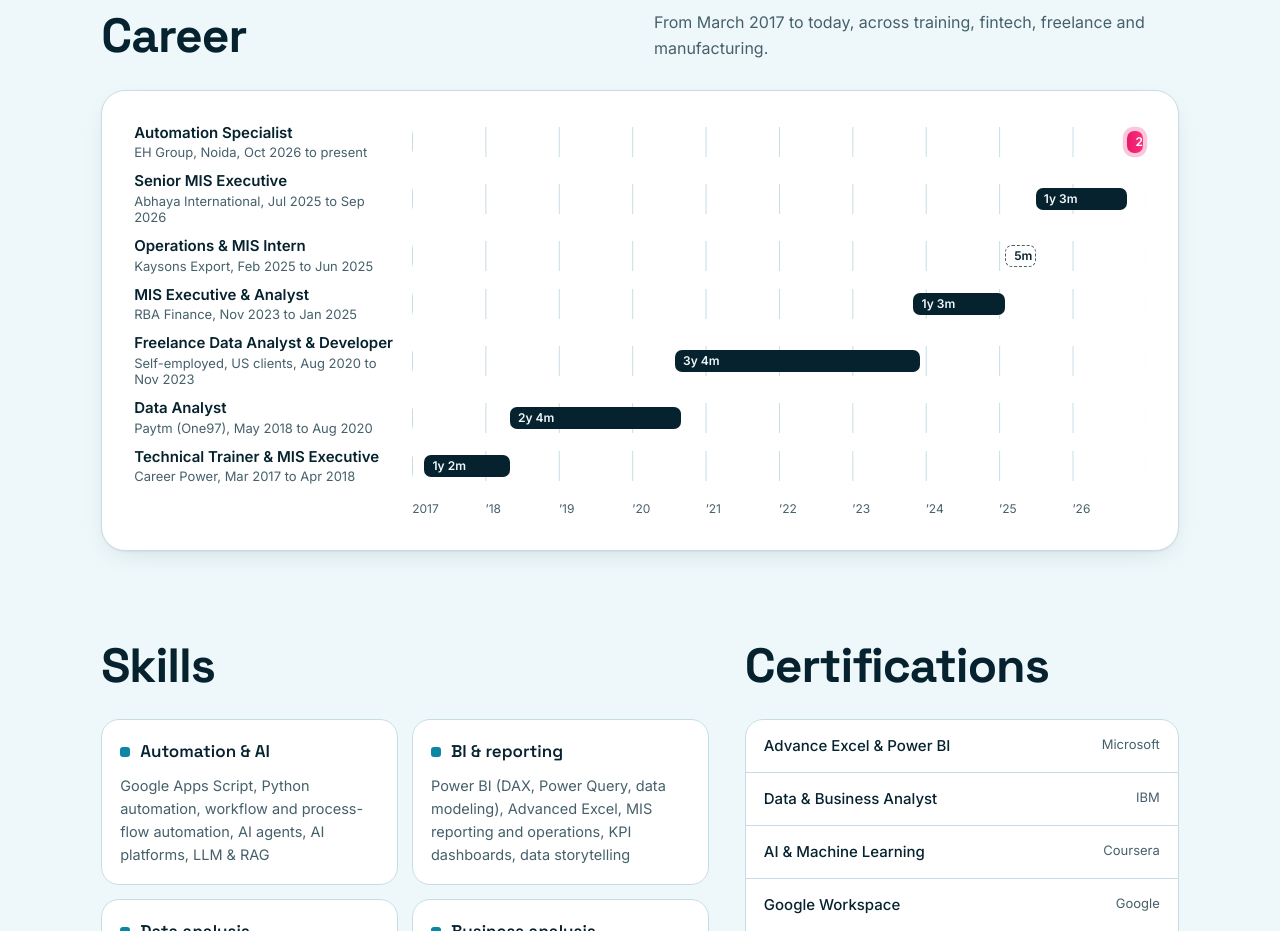
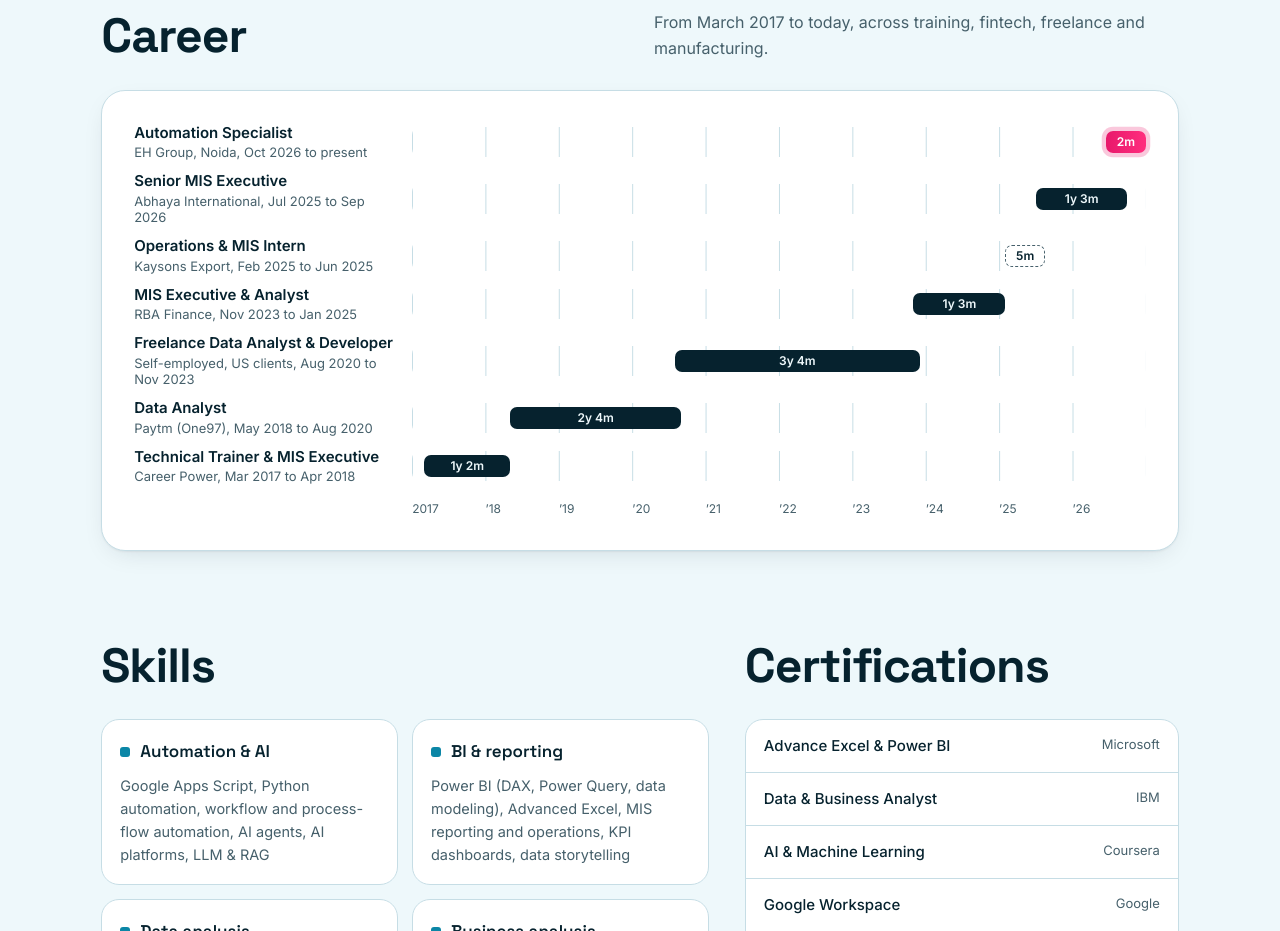
Before and after one commit to mrsaurabhkumarsharma/mrsaurabhkumarsharma.github.io, a plain HTML site: page index.html in a window 1280 px wide. Shown: the part 3400-4331 px from the top of the page. Drawn offline with Linux system fonts and the light colour scheme.

Commit message:
Fix short bars in career timeline

```diff
--- a/index.html
+++ b/index.html
@@ -195,7 +195,7 @@ h2{font-size:clamp(32px,4vw,48px);font-weight:700}
 .who{font-weight:600;font-size:15px;line-height:1.3}
 .who small{display:block;color:var(--muted);font-size:13px;font-weight:400;margin-top:2px}
 .lane{position:relative;height:30px;border-radius:8px;background:linear-gradient(90deg,var(--rule) 1px,transparent 1px) 0 0/calc(100% / var(--years,10)) 100%}
-.gbar{position:absolute;top:4px;bottom:4px;border-radius:7px;background:var(--ink);color:var(--bg);font-size:12px;font-weight:600;display:flex;align-items:center;padding:0 8px;white-space:nowrap;overflow:hidden;transform-origin:left;transition:transform 1.1s cubic-bezier(.2,.8,.2,1)}
+.gbar{position:absolute;top:4px;bottom:4px;min-width:40px;justify-content:center;border-radius:7px;background:var(--ink);color:var(--bg);font-size:12px;font-weight:600;display:flex;align-items:center;padding:0 8px;white-space:nowrap;overflow:hidden;transform-origin:left;transition:transform 1.1s cubic-bezier(.2,.8,.2,1)}
 .gbar.intern{background:transparent;color:var(--ink);border:1.5px dashed var(--muted)}
 .gbar.current{background:linear-gradient(90deg,var(--accent),var(--accent-2));color:var(--on-accent);box-shadow:0 0 0 0 color-mix(in srgb,var(--accent) 50%,transparent);animation:glow 2.4s infinite}
 @keyframes glow{70%{box-shadow:0 0 0 8px transparent}}
@@ -572,7 +572,7 @@ footer .legal{margin-top:36px;padding-top:18px;border-top:1px solid rgba(255,255
     const sm=document.createElement('small');sm.textContent=r.org+", "+fmt(r.s)+" to "+(r.e?fmt(r.e):"present");who.appendChild(sm);
     const lane=document.createElement('div');lane.className='lane';
     const gb=document.createElement('div');gb.className='gbar'+(r.cls?' '+r.cls:'');
-    gb.style.left=(a/SPAN*100)+'%';gb.style.width=(n/SPAN*100)+'%';
+    gb.style.left='min('+(a/SPAN*100)+'%, calc(100% - 40px))';gb.style.width=(n/SPAN*100)+'%';
     gb.style.transitionDelay=(i*0.09)+'s';
     gb.textContent=n>=12?(Math.floor(n/12)+'y '+(n%12)+'m'):(n+'m');
     gb.title=r.org+': '+fmt(r.s)+' to '+(r.e?fmt(r.e):'present');
```
